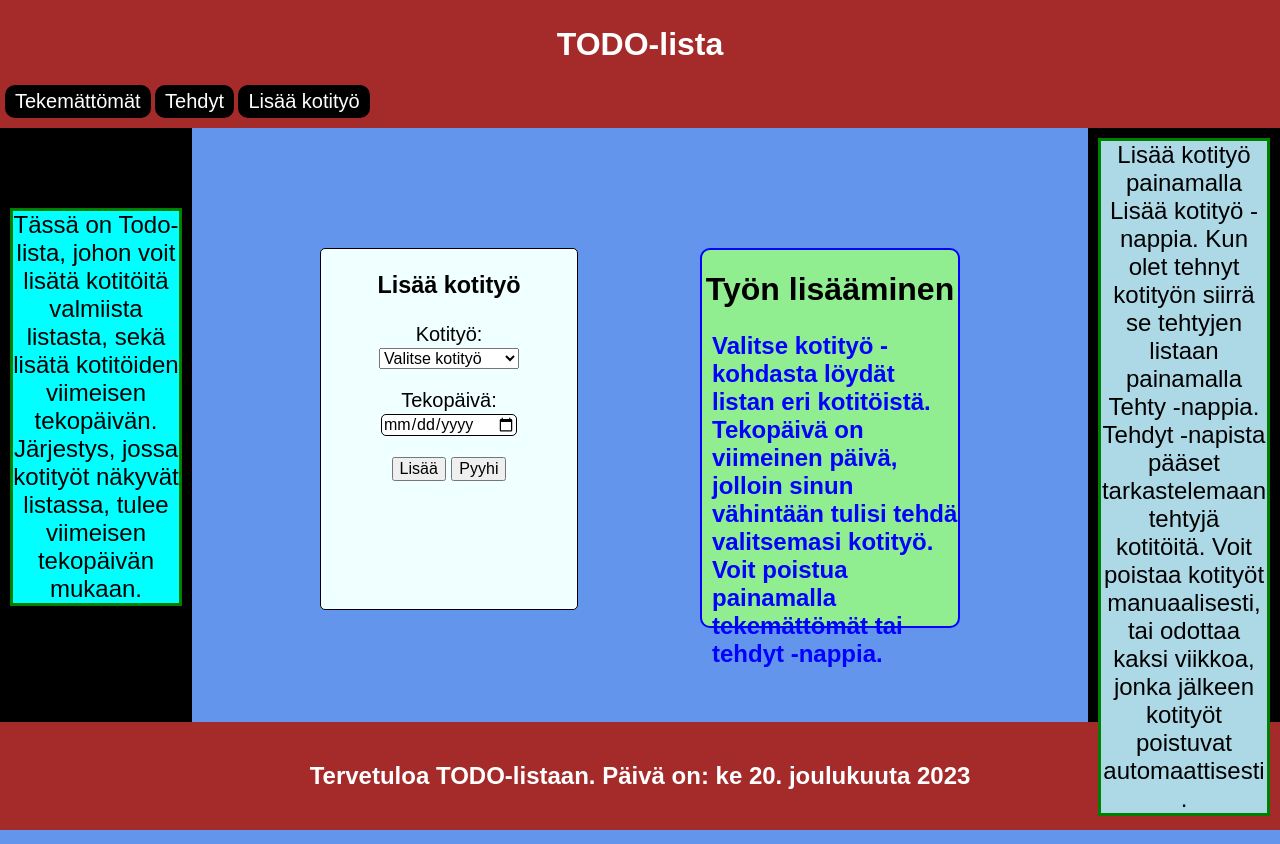
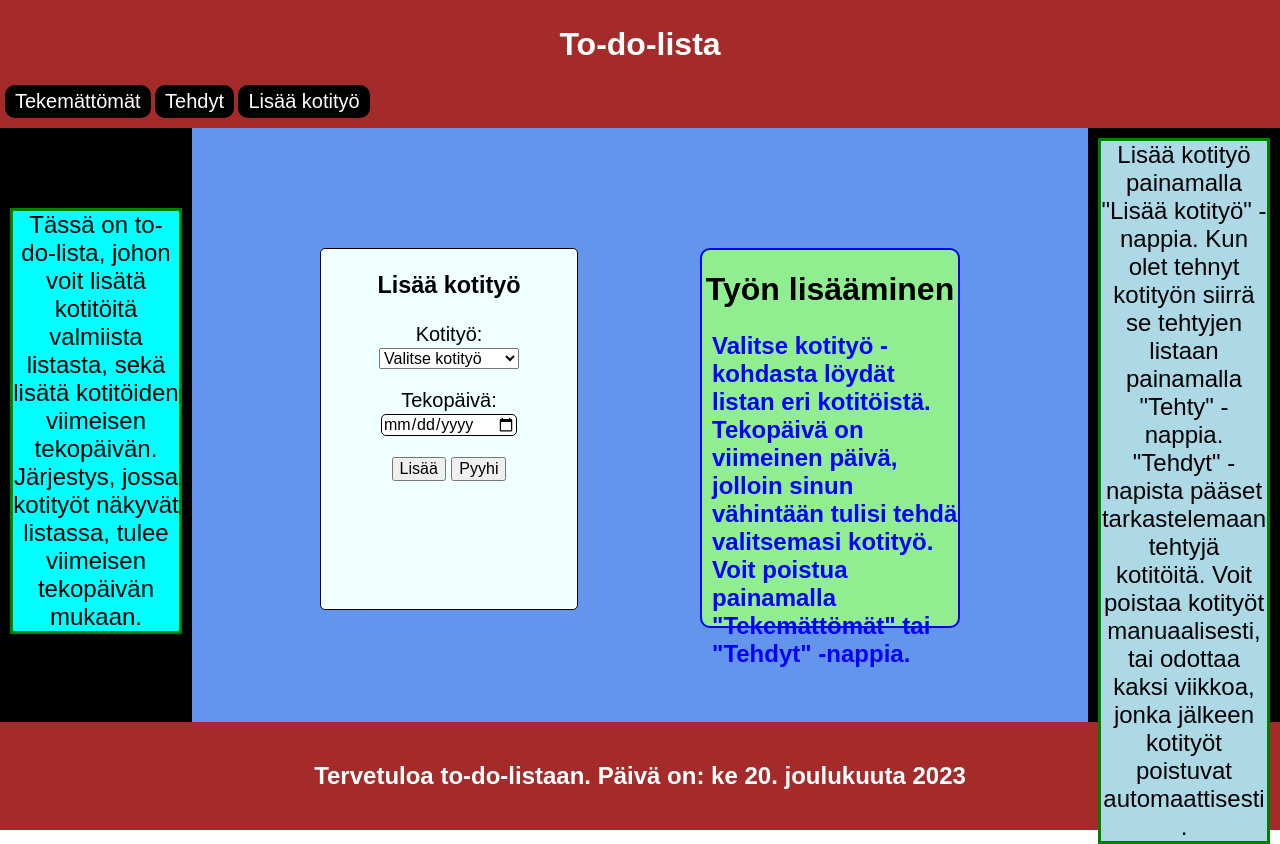
Before and after one commit to TuukkaUimarihuhta/ToDo-list, a Flask app: page /add/ in a window 1280 px wide. Run offline with Flask 3, Linux system fonts and the light colour scheme; data that the repository does not hold is empty.

Commit message:
Corrected some text

```diff
--- a/Todolist.py
+++ b/Todolist.py
@@ -111,7 +111,7 @@ def doing(name):
 
 
 @app.route("/unfinished/<name>")
-# Deletes a housework from the list of unfinished houseworks
+# Deletes a housework from the list of unfinished housework
 def delete(name):
     job = Todo.objects(name=name, tehty=False)
     job.delete()
--- a/templates/add.html
+++ b/templates/add.html
@@ -16,7 +16,7 @@
       <p class="textstyle">
             Valitse kotityö -kohdasta löydät listan eri kotitöistä.
             Tekopäivä on viimeinen päivä, jolloin sinun vähintään tulisi tehdä valitsemasi kotityö.
-            Voit poistua painamalla tekemättömät tai tehdyt -nappia.
+            Voit poistua painamalla "Tekemättömät" tai "Tehdyt" -nappia.
       </p>
 </div>
 {% endblock %}
--- a/templates/base.html
+++ b/templates/base.html
@@ -4,14 +4,14 @@
     <meta charset="utf-8">
     <meta http-equiv="X-UA-Compatible" content="IE=edge">
     <meta name="viewport" content="width=device-width, initial-scale=1">
-    <title>Todo-lista</title>
+    <title>To Do-lista</title>
     <link href="{{ url_for('static', filename='css/base.css') }}" rel="stylesheet">
     <script src="{{ url_for('static', filename='javascript/todo.js') }}" rel="script"></script>
 
 </head>
 <body onload="chores(); calDate();">
     <header>
-        <h1>TODO-lista</h1>
+        <h1>To-do-lista</h1>
         <a class="header-button" href="{{ url_for('unfinished')}}">Tekemättömät</a>
         <a class="header-button" href="{{ url_for('done')}}">Tehdyt</a>
         <a class="header-button" href="{{ url_for('add')}}">Lisää kotityö</a>
@@ -19,16 +19,16 @@
     <div class="container">
         <div class="leftie">
             <p>
-                Tässä on Todo-lista, johon voit lisätä kotitöitä valmiista listasta,
+                Tässä on to-do-lista, johon voit lisätä kotitöitä valmiista listasta,
                 sekä lisätä kotitöiden viimeisen tekopäivän.
                 Järjestys, jossa kotityöt näkyvät listassa, tulee viimeisen tekopäivän mukaan.
             </p>
         </div>
         <div class="rightie">
             <p>
-                Lisää kotityö painamalla Lisää kotityö -nappia.
-                Kun olet tehnyt kotityön siirrä se tehtyjen listaan painamalla Tehty  -nappia.
-                Tehdyt -napista pääset tarkastelemaan tehtyjä kotitöitä.
+                Lisää kotityö painamalla "Lisää kotityö" -nappia.
+                Kun olet tehnyt kotityön siirrä se tehtyjen listaan painamalla "Tehty" -nappia.
+                "Tehdyt" -napista pääset tarkastelemaan tehtyjä kotitöitä.
                 Voit poistaa kotityöt manuaalisesti, tai odottaa kaksi viikkoa,
                 jonka jälkeen kotityöt poistuvat automaattisesti.
             </p>
@@ -36,7 +36,7 @@
             {% block content %}{% endblock %}
     </div>
     <footer>
-        <h2>Tervetuloa TODO-listaan. Päivä on:
+        <h2>Tervetuloa to-do-listaan. Päivä on:
             <script>document.write(new Date().toLocaleDateString("fi-FI", options));</script>
         </h2>
     </footer>
--- a/templates/work.html
+++ b/templates/work.html
@@ -18,7 +18,7 @@
     <p class="textstyle">
         Tässä näet kotityön tiedot, sekä nykyisen viimeisen tekopäivän.
         Voit muokata viimeistä tekopäivää tässä.
-        Voit palata tästä takaisin painamalla joko tekemättömät tai tehdyt nappia.
+        Voit palata tästä takaisin painamalla joko "Tekemättömät" tai "Tehdyt" -nappia.
     </p>
 </div>
 {% else %}
```
